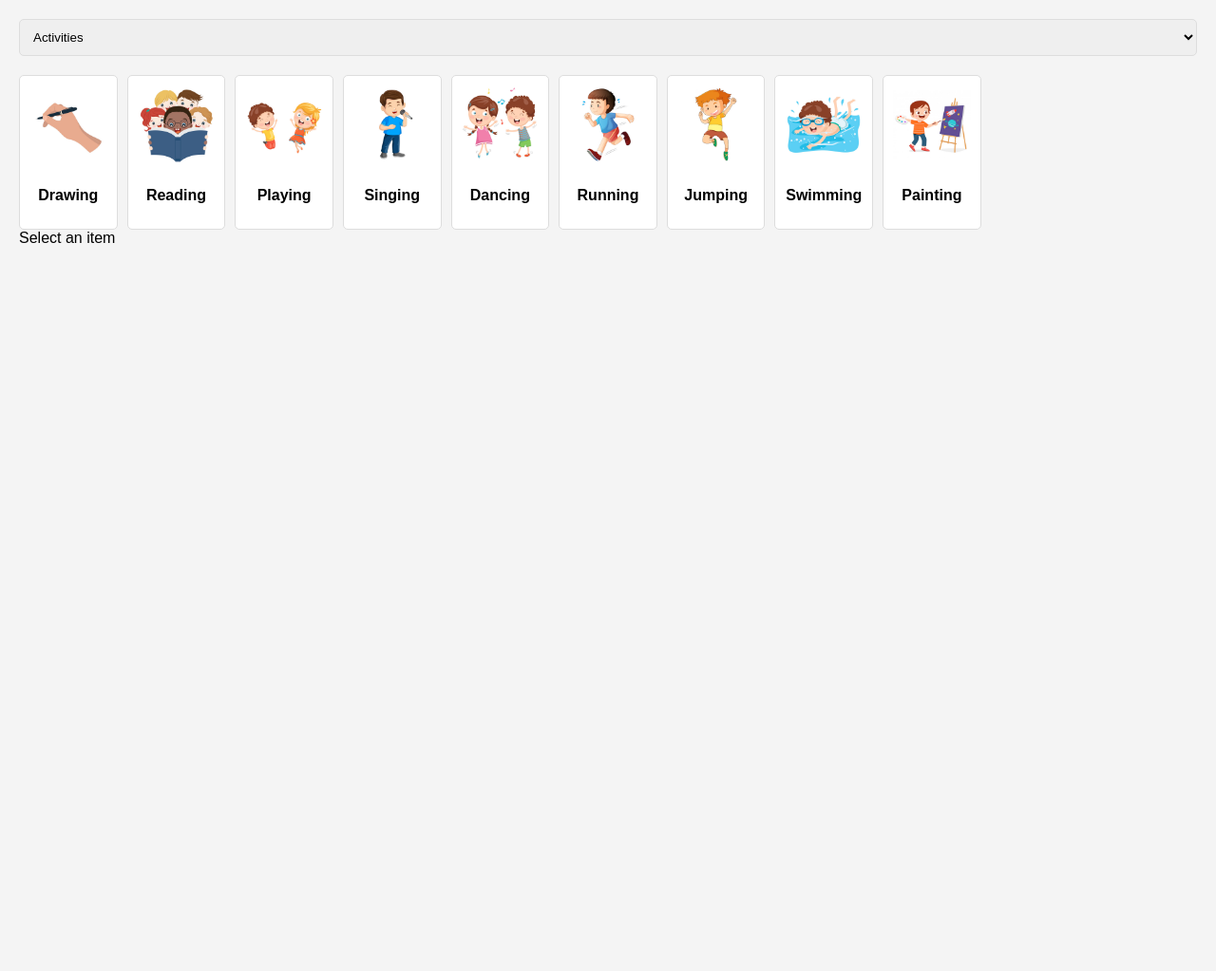
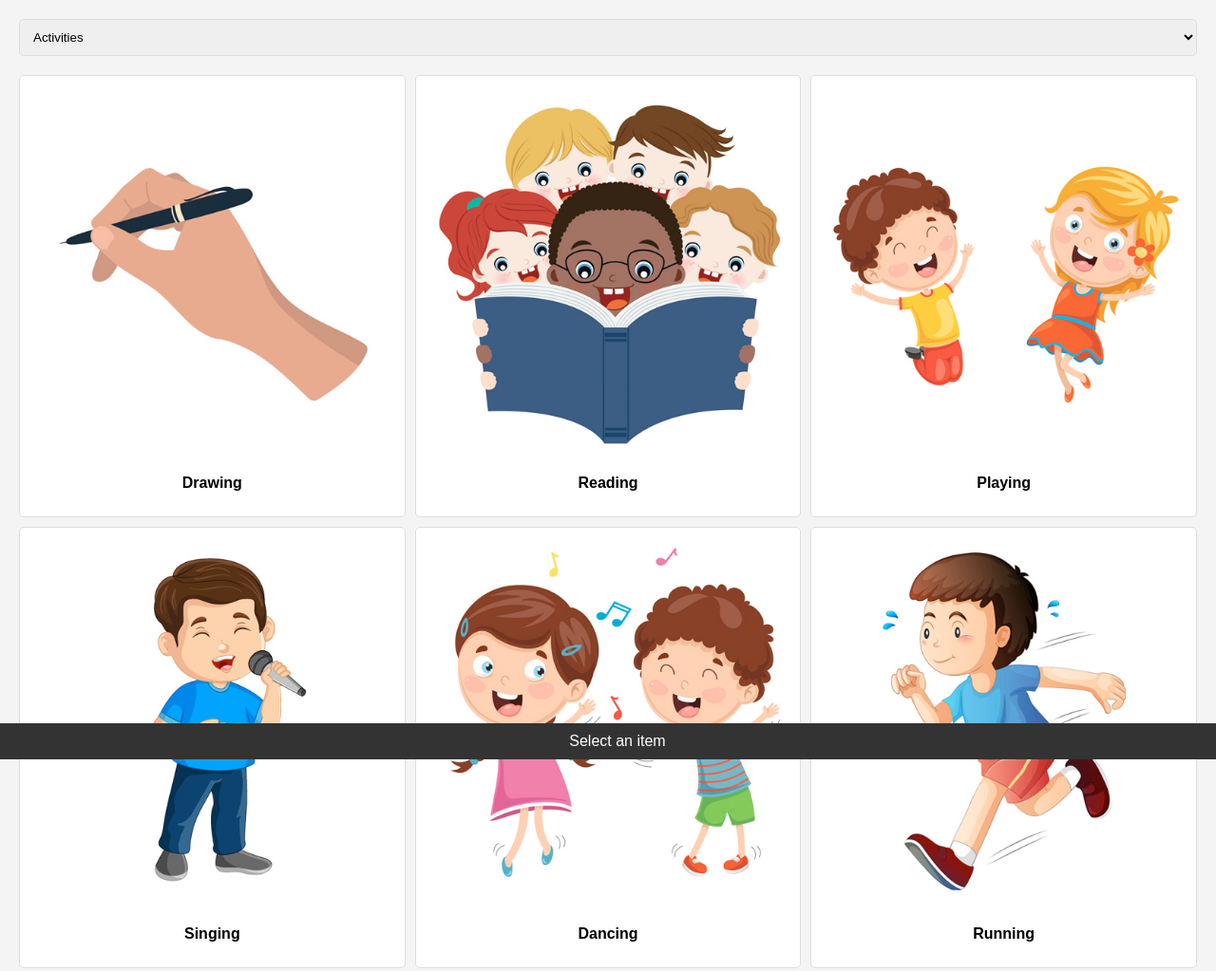
Before and after one commit to despiau/activities, a plain HTML site: page index.html in a window 1280 px wide. Shown: the top 1023 px of the page at 95% size. Before the commit the page ends 800 px from the top, so only its background shows below. Drawn offline with Linux system fonts and the light colour scheme.

Commit message:
Update style.css

```diff
--- a/style.css
+++ b/style.css
@@ -16,7 +16,7 @@ select {
 
 .gallery {
     display: grid;
-    grid-template-columns: repeat(auto-fill, minmax(100px, 1fr));
+    grid-template-columns: repeat(3, 1fr);
     grid-gap: 10px;
 }
 
@@ -28,6 +28,12 @@ select {
     text-align: center;
     font-weight: bold;
     overflow: hidden;
+    cursor: pointer;
+    transition: transform 0.3s;
+}
+
+.gallery-item:hover {
+    transform: scale(1.1);
 }
 
 .gallery-item img {
@@ -37,9 +43,13 @@ select {
     margin-bottom: 5px;
 }
 
-/* Responsive Design */
-@media (max-width: 600px) {
-    .gallery {
-        grid-template-columns: repeat(auto-fill, minmax(80px, 1fr));
-    }
+.fixed-bar {
+    position: fixed;
+    bottom: 0;
+    left: 0;
+    width: 100%;
+    background-color: #333;
+    color: white;
+    text-align: center;
+    padding: 10px;
 }
```
